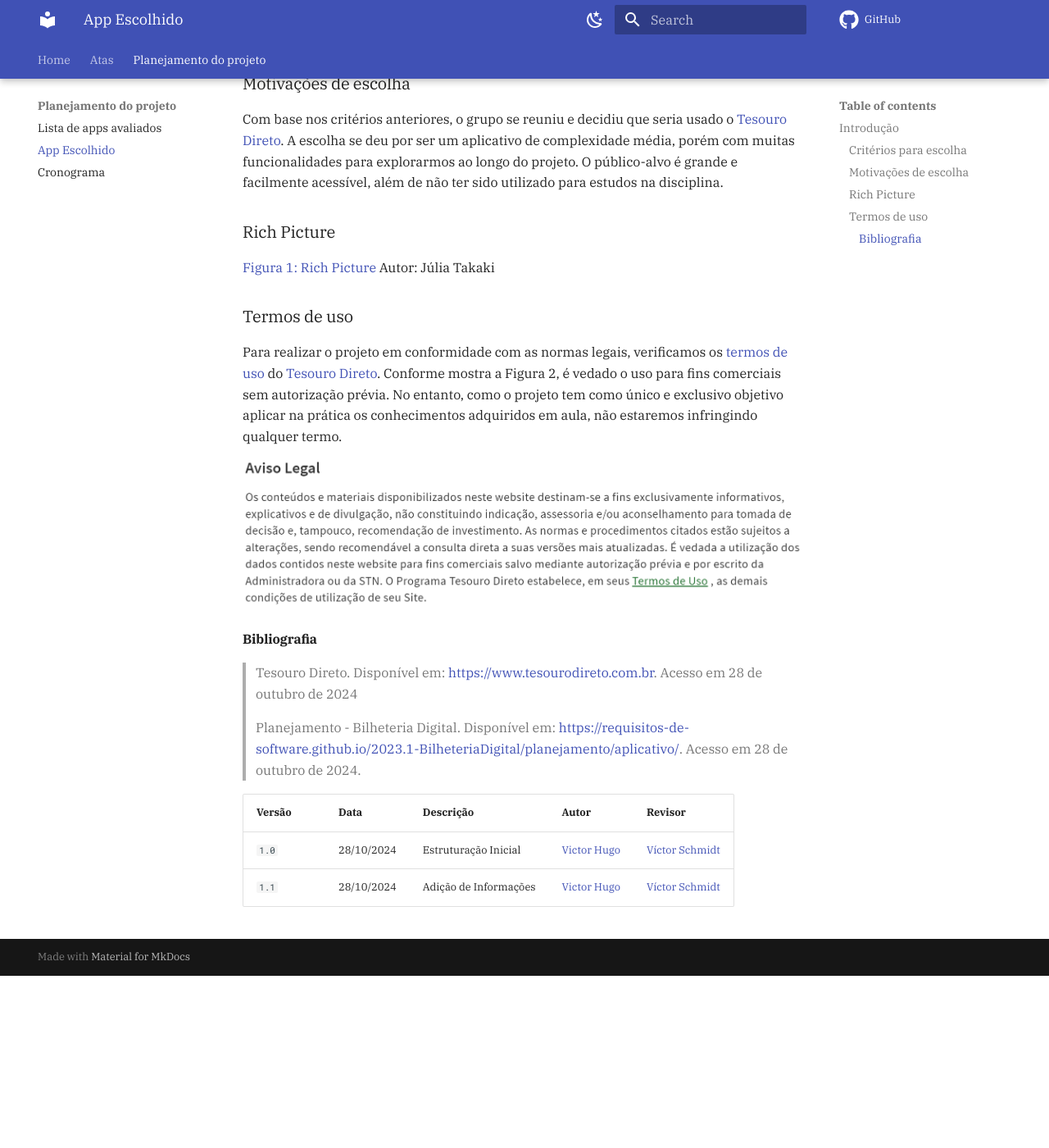
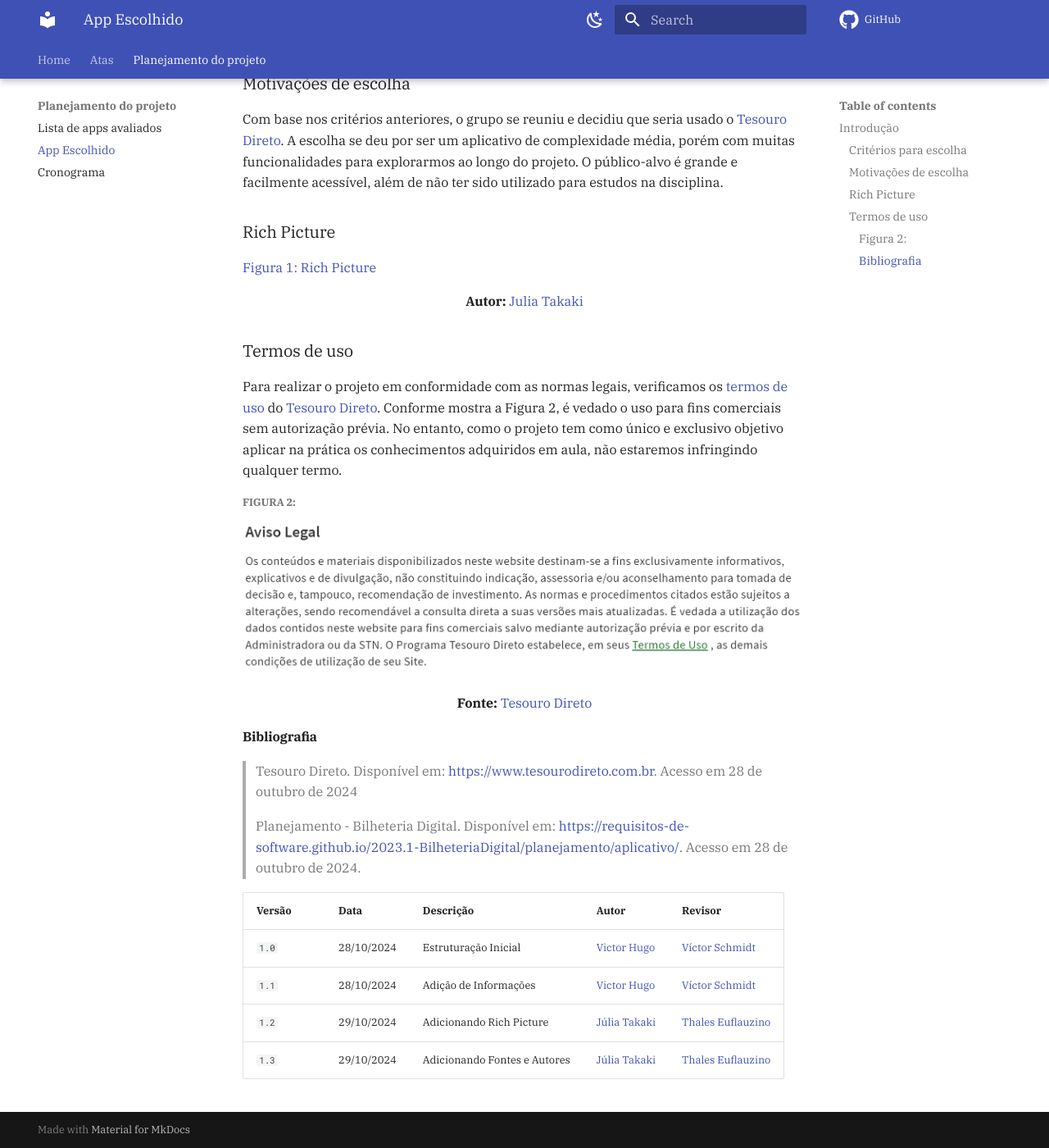
Before and after one commit to Requisitos-de-Software/2024.2-Grupo05, an MkDocs documentation site: the page built from docs/Planejamento-do-projeto/app-escolhido.md, in a window 1280 px wide and 1400 px high, scrolled down 530 px. Shown: the whole window at 82% size. Built offline with MkDocs 1.6.1 and Material for MkDocs 9.7.7, drawn with Linux system fonts in a browser that asks for light colours; comment, search, counter and statistics services are not loaded; before the commit the page ends 1720 px from its top, so only the background shows below that.

Commit message:
docs: adicionando fontes, autores e corrigindo rp

```diff
--- a/docs/Planejamento-do-projeto/app-escolhido.md
+++ b/docs/Planejamento-do-projeto/app-escolhido.md
@@ -15,13 +15,20 @@
 
 ### Rich Picture
 [Figura 1: Rich Picture](../assets/RichPictureTesouroDireto.png)
-Autor: Júlia Takaki
+<div>
+<font size="3"><p style="text-align: center"><b>Autor:</b> <a href="https://www.github.com/juliatakaki">Julia Takaki</a></font></p>
+</div>
+
 
 ### Termos de uso
 
 Para realizar o projeto em conformidade com as normas legais, verificamos os [termos de uso](https://www.tesourodireto.com.br/conheca/termos-de-uso-e-protecao-de-dados.htm#termos-de-uso) do [Tesouro Direto](https://www.tesourodireto.com.br). Conforme mostra a Figura 2, é vedado o uso para fins comerciais sem autorização prévia. No entanto, como o projeto tem como único e exclusivo objetivo aplicar na prática os conhecimentos adquiridos em aula, não estaremos infringindo qualquer termo.
+##### Figura 2:
 
 ![Figura 2](../assets/termodeuso.png)
+<div>
+<font size="3"><p style="text-align: center"><b>Fonte:</b> <a href="https://www.tesourodireto.com.br/conheca/termos-de-uso-e-protecao-de-dados.htm#termos-de-uso">Tesouro Direto</a></font></p>
+</div>
 
 #### Bibliografia
 
@@ -33,3 +40,5 @@
 | ------ | ---------- | --------- | --------- | --------------------- |
 | `1.0` | 28/10/2024  | Estruturação Inicial | [Victor Hugo](https://github.com/ViictorHugoo) | [Víctor Schmidt](https://github.com/moonshinerd) |
 | `1.1` | 28/10/2024  | Adição de Informações | [Victor Hugo](https://github.com/ViictorHugoo) | [Víctor Schmidt](https://github.com/moonshinerd) |
+| `1.2` | 29/10/2024  | Adicionando Rich Picture | [Júlia Takaki](https://github.com/juliatakaki) | [Thales Euflauzino](https://github.com/thaleseuflauzino) |
+| `1.3` | 29/10/2024  | Adicionando Fontes e Autores | [Júlia Takaki](https://github.com/juliatakaki) | [Thales Euflauzino](https://github.com/thaleseuflauzino) |
```
